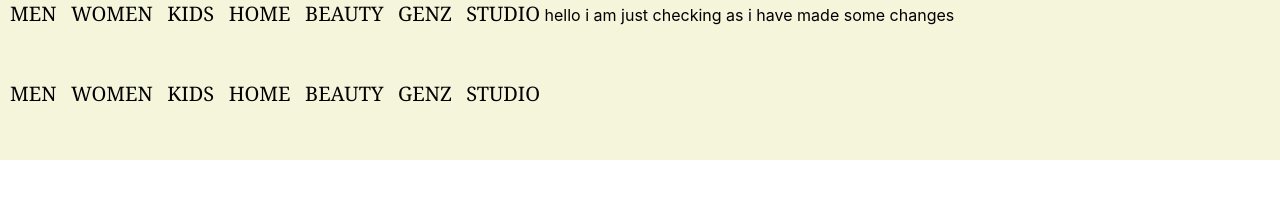
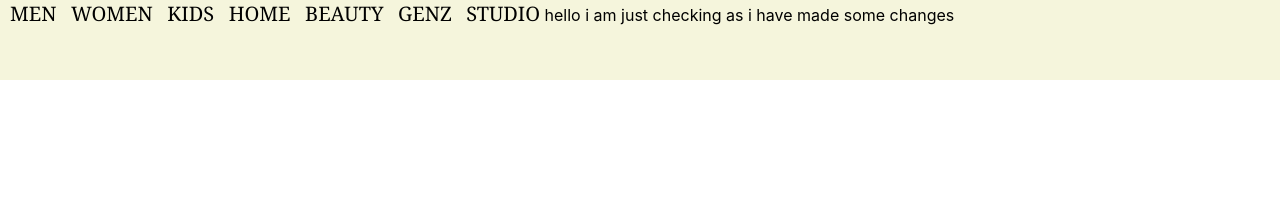
Before and after one commit to divya-kaushikkk/MyntraClone, a plain HTML site: page index.html in a window 1280 px wide. Drawn offline with Linux system fonts and the light colour scheme.

Commit message:
Update index.html

```diff
--- a/index.html
+++ b/index.html
@@ -25,34 +25,3 @@
     </header>
 </body>
 </html>
-
-
-
-
-<!DOCTYPE html>
-<html lang="en">
-<head>
-    <meta charset="UTF-8">
-    <meta name="viewport" content="width=device-width, initial-scale=1.0">
-    <link rel="stylesheet" href="style.css">
-    <link rel="icon" type="image/svg" href="myntra.svg">
-    <title>Myntra</title>
-    <style>
-@import url('https://fonts.googleapis.com/css2?family=Lato&display=swap');
-</style>
-</head>
-<body>
-    <header>
-        <nav>
-                <a href="#">MEN</a>
-                <a href="#">WOMEN</a>
-                <a href="#">KIDS</a>
-                <a href="#">HOME</a>
-                <a href="#">BEAUTY</a>
-                <a href="#">GENZ</a>
-                <a href="#">STUDIO</a>
-
-        </nav>
-    </header>
-</body>
-</html>
```
